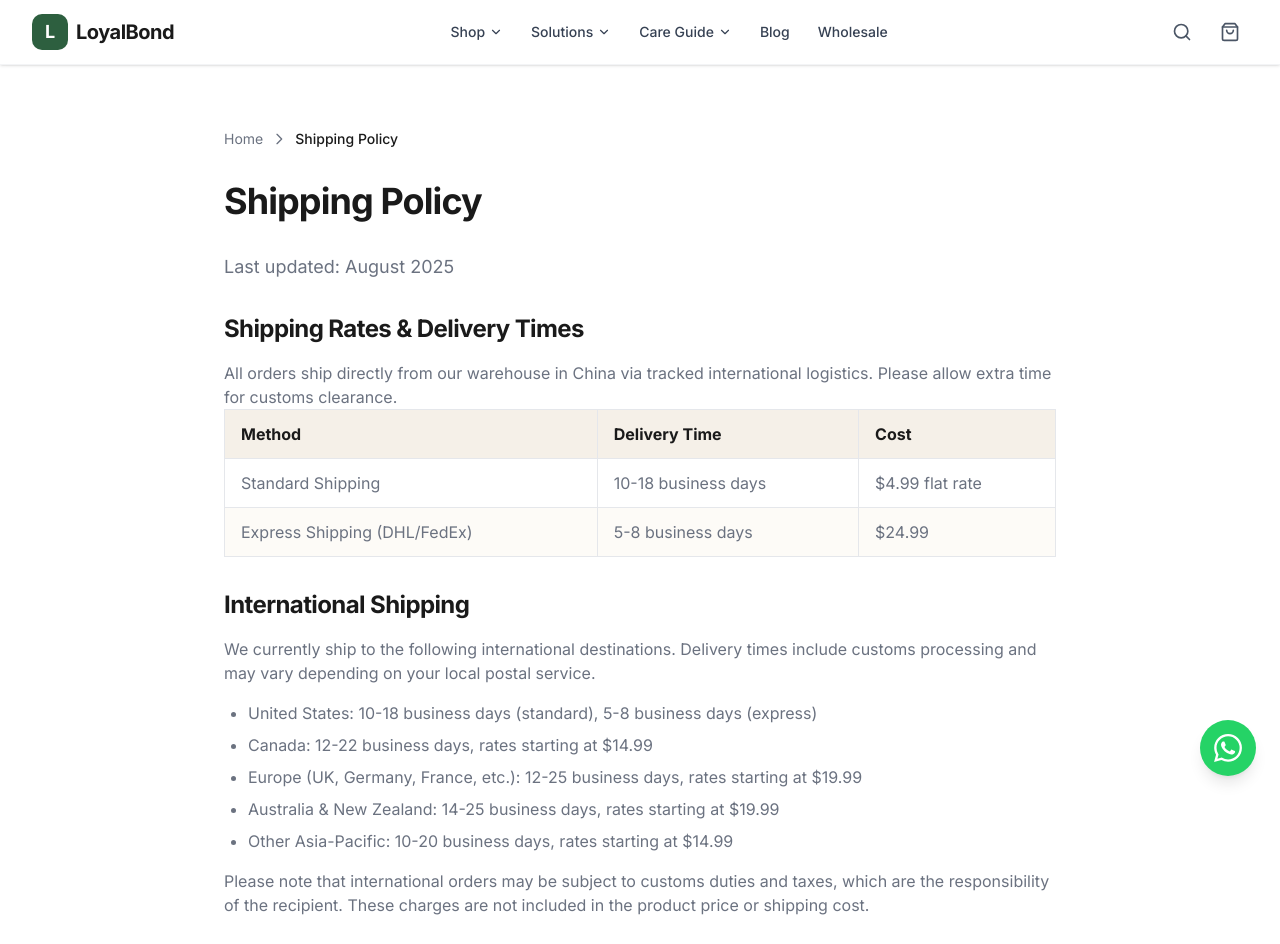
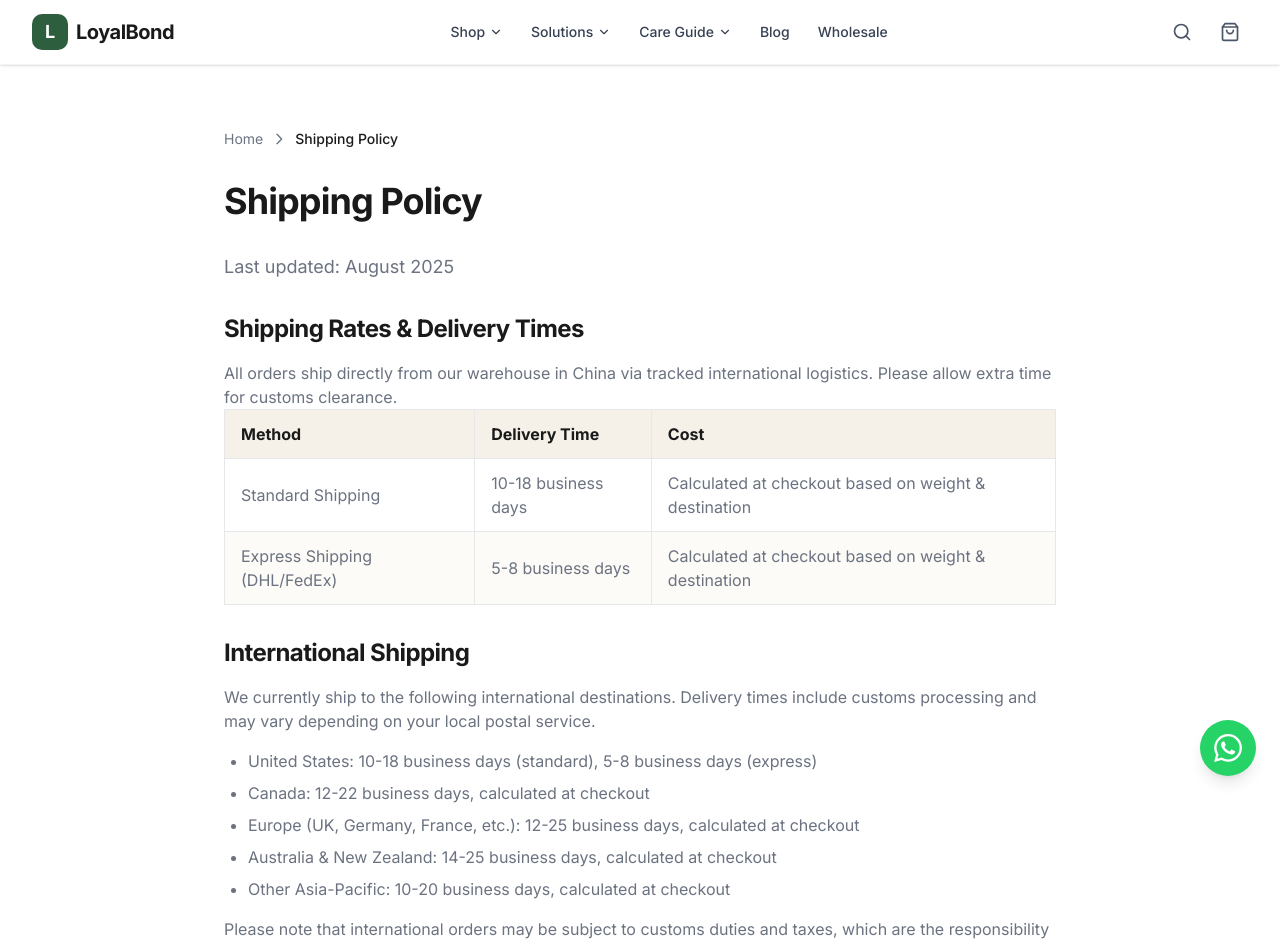
Before and after one commit to loyalbondpet/loyalbondpet-site, a Next.js app: page /shipping-policy in a window 1280 px wide. Shown: the top 944 px of the page. Built offline with nearby package versions, Linux system fonts and the light colour scheme.

Commit message:
Remove placeholder shipping rates - calculated by weight & destination

```diff
--- a/src/app/shipping-policy/page.tsx
+++ b/src/app/shipping-policy/page.tsx
@@ -3,7 +3,7 @@ import Link from 'next/link';
 
 export const metadata: Metadata = {
   title: 'Shipping Policy - Delivery Info & Rates',
-  description: 'LoyalBond shipping policy: standard delivery 10-18 business days from China, express 5-8 business days via DHL/FedEx. International shipping available (buyer pays shipping).',
+  description: 'LoyalBond shipping policy: standard delivery 10-18 business days from China, express 5-8 business days via DHL/FedEx. Shipping calculated at checkout based on weight and destination.',
 };
 
 export default function ShippingPolicyPage() {
@@ -36,12 +36,12 @@ export default function ShippingPolicyPage() {
                 <tr>
                   <td className="border border-gray-200 px-4 py-3">Standard Shipping</td>
                   <td className="border border-gray-200 px-4 py-3">10-18 business days</td>
-                  <td className="border border-gray-200 px-4 py-3">$4.99 flat rate</td>
+                  <td className="border border-gray-200 px-4 py-3">Calculated at checkout based on weight &amp; destination</td>
                 </tr>
                 <tr className="bg-brand-cream">
                   <td className="border border-gray-200 px-4 py-3">Express Shipping (DHL/FedEx)</td>
                   <td className="border border-gray-200 px-4 py-3">5-8 business days</td>
-                  <td className="border border-gray-200 px-4 py-3">$24.99</td>
+                  <td className="border border-gray-200 px-4 py-3">Calculated at checkout based on weight &amp; destination</td>
                 </tr>
               </tbody>
             </table>
@@ -53,10 +53,10 @@ export default function ShippingPolicyPage() {
           <p>We currently ship to the following international destinations. Delivery times include customs processing and may vary depending on your local postal service.</p>
           <ul className="list-disc pl-6 space-y-2 mt-4">
             <li>United States: 10-18 business days (standard), 5-8 business days (express)</li>
-            <li>Canada: 12-22 business days, rates starting at $14.99</li>
-            <li>Europe (UK, Germany, France, etc.): 12-25 business days, rates starting at $19.99</li>
-            <li>Australia & New Zealand: 14-25 business days, rates starting at $19.99</li>
-            <li>Other Asia-Pacific: 10-20 business days, rates starting at $14.99</li>
+            <li>Canada: 12-22 business days, calculated at checkout</li>
+            <li>Europe (UK, Germany, France, etc.): 12-25 business days, calculated at checkout</li>
+            <li>Australia & New Zealand: 14-25 business days, calculated at checkout</li>
+            <li>Other Asia-Pacific: 10-20 business days, calculated at checkout</li>
           </ul>
           <p className="mt-4">Please note that international orders may be subject to customs duties and taxes, which are the responsibility of the recipient. These charges are not included in the product price or shipping cost.</p>
         </section>
```
